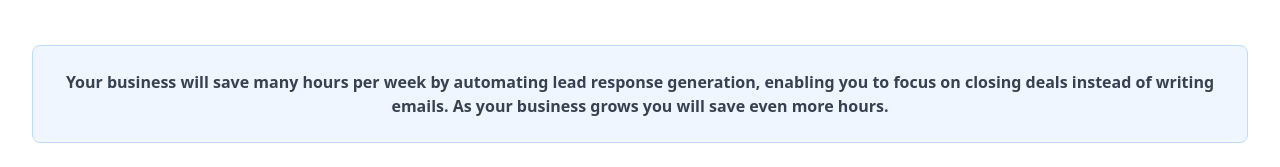
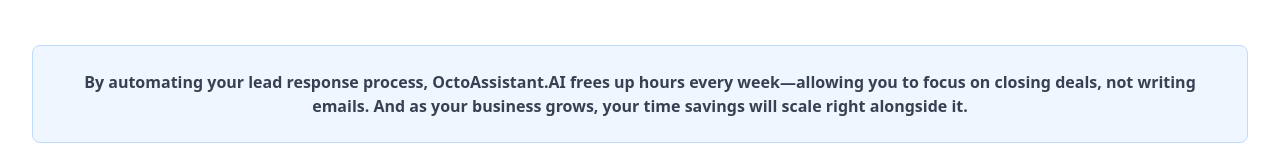
Before and after one commit to blueprintit-ai/octoassistant, a website: page index.html in a window 1280 px wide. Shown: the part 2226-2393 px from the top of the page. Drawn offline with nearby package versions, Linux system fonts and the light colour scheme.

Commit message:
Update index.html

```diff
--- a/index.html
+++ b/index.html
@@ -224,7 +224,7 @@
 
                 <div class="bg-blue-50 border border-blue-200 rounded-lg p-6 mt-12">
                     <p class="text-center text-gray-700 font-medium">
-                        <strong>Your business will save many hours per week by automating lead response generation, enabling you to focus on closing deals instead of writing emails. As your business grows you will save even more hours.</strong>
+                        <strong>By automating your lead response process, OctoAssistant.AI frees up hours every week—allowing you to focus on closing deals, not writing emails. And as your business grows, your time savings will scale right alongside it.</strong>
                     </p>
                 </div>
 
```
